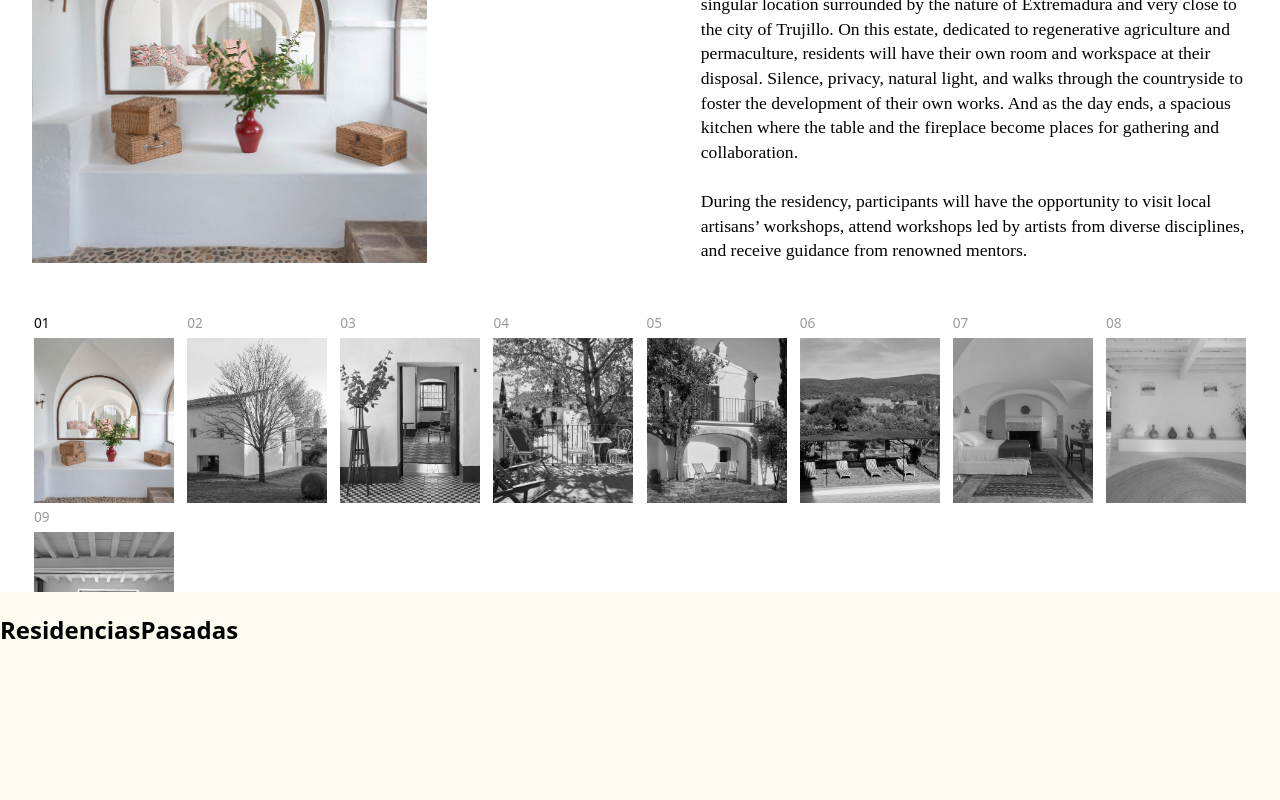
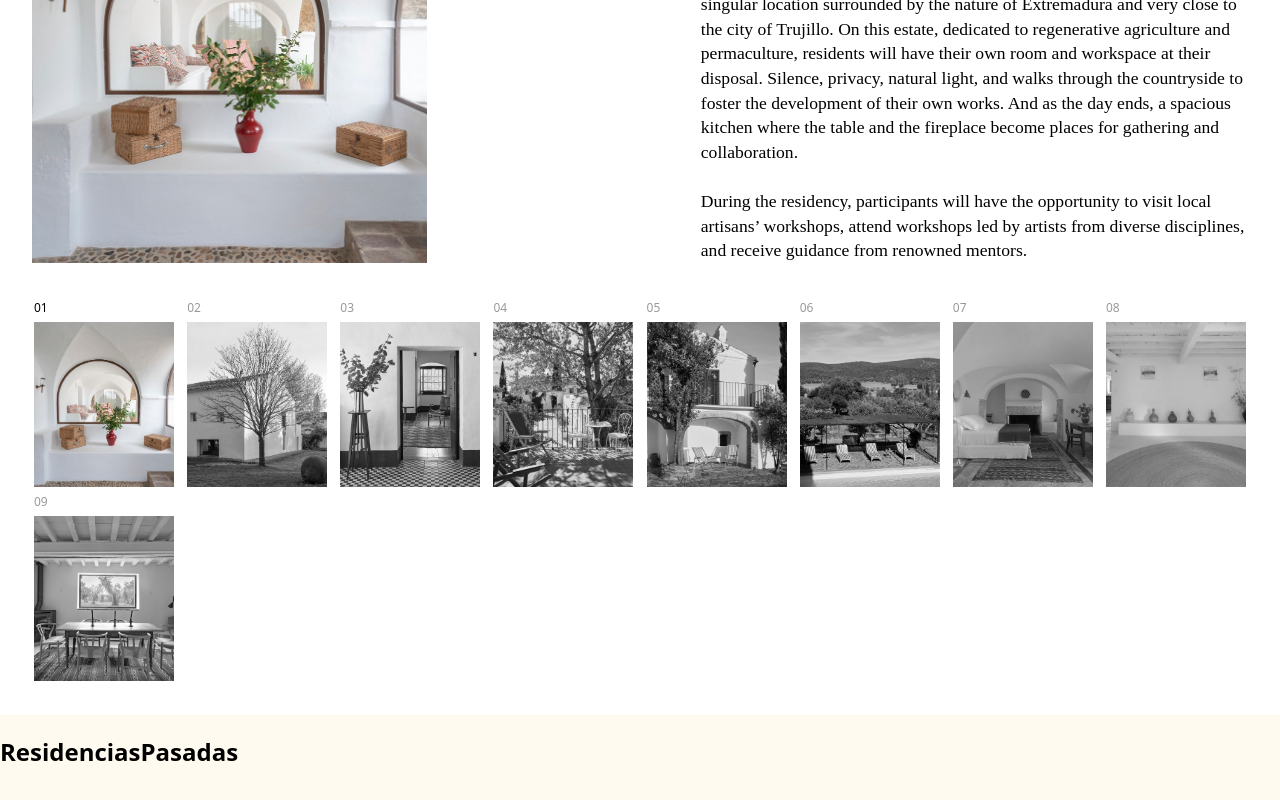
Before and after one commit to inesuribeb/AzarFundacion, a React (Vite) app in the folder mi-aplicacion/: page /residencies-program in a window 1280 px wide. Shown: the part 1808-2608 px from the top of the page. Built offline with nearby package versions, Linux system fonts and the light colour scheme.

Commit message:
seccion finca corregida

```diff
--- a/mi-aplicacion/src/pages/ResidenciesProgram/sections/Finca/Finca.css
+++ b/mi-aplicacion/src/pages/ResidenciesProgram/sections/Finca/Finca.css
@@ -1,29 +1,30 @@
 .finca-section {
     display: flex;
     width: 100%;
-    height: 100dvh;
+    min-height: 100dvh;
     flex-direction: column;
-    padding: 0;
-    margin: 0;
     position: relative;
     background-color: transparent;
     padding: 2rem 2rem;
     flex-direction: column;
-    overflow-y: auto;
-    scrollbar-width: none;
-    -ms-overflow-style: none;
 }
 
-.finca-section::-webkit-scrollbar {
-    display: none;
+.first-line-finca {
+    display: flex;
+    flex-direction: row;
+    background-color: transparent;
+    flex: 1;
 }
 
-.first-line-finca,
 .other-pictures {
     display: flex;
     flex-direction: row;
     background-color: transparent;
+    margin-top: 2rem;
+    justify-content: space-between;
+    flex-wrap: wrap;
 }
+
 
 .column-left-finca,
 .column-right-finca {
@@ -40,7 +41,7 @@
     flex-direction: column;
     align-items: flex-end;
     justify-content: space-between;
-    height: 100%;
+    flex: 1;
 }
 .finca-section-title {
     text-align: right;
@@ -72,12 +73,6 @@
 
 
 /* Estilos para los thumbnails */
-.other-pictures {
-    margin-top: 3rem;
-    justify-content: space-between;
-    flex-wrap: wrap;
-}
-
 .thumbnail-container {
     position: relative;
     cursor: pointer;
@@ -107,12 +102,12 @@
 
 .thumbnail-number {
     position: absolute;
-    top: -25px;
+    top: -23px;
     left: 0;
     background-color: transparent;
     color: var(--neutral-color);
     padding: 0;
-    font-size: 0.85rem;
+    font-size: 0.75rem;
     font-weight: 300;
 }
 
```
